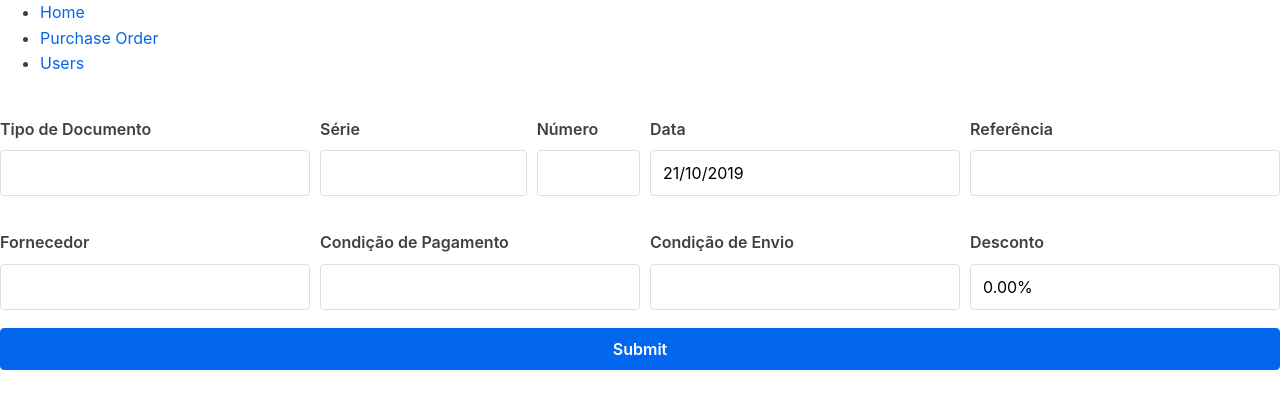
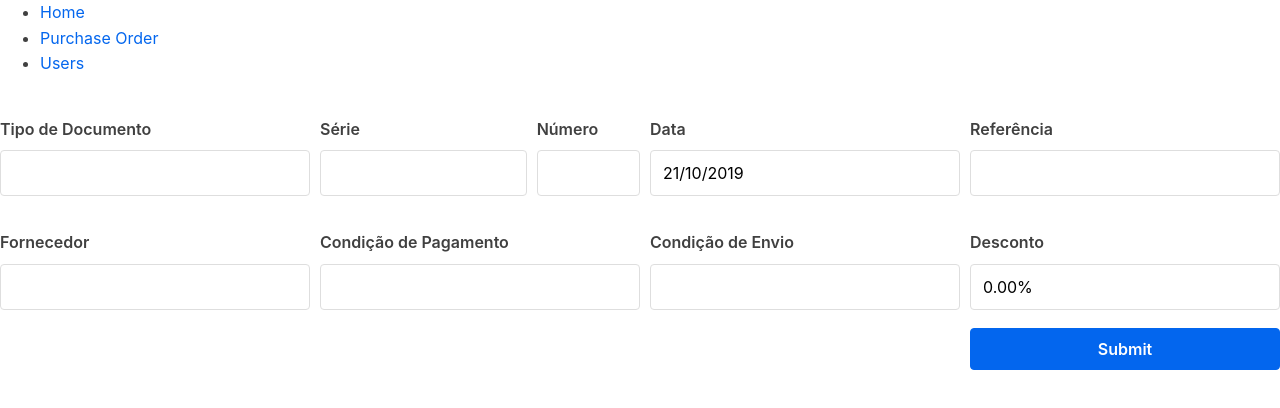
Before and after one commit to DiogoASTeixeira/SINF-Intercompany, a React (Create React App) app: page /purchaseOrder in a window 1280 px wide. Shown: the top 408 px of the page. Built offline with nearby package versions, Linux system fonts and the light colour scheme.

Commit message:
Fix purchase order submit button position

```diff
--- a/src/index.css
+++ b/src/index.css
@@ -835,7 +835,7 @@ caption {
   grid-column: 2/4;
 }
 .submit-order {
-  grid-column: 1/6;
+  grid-column: 5/6;
 }
 
 /**
```
